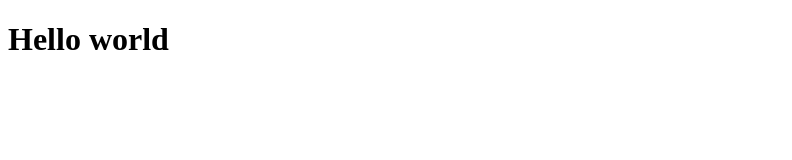
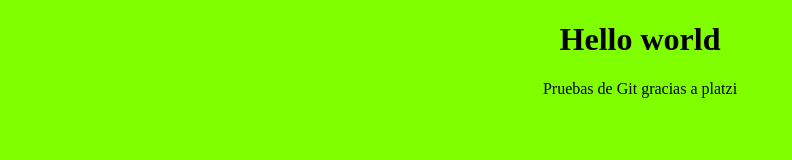
Before and after one commit to giorge000/PlatziGIT, a plain HTML site: page index.html in a window 1280 px wide. Shown: the whole page, without its empty margins (0-792 px from the left). Drawn offline with Linux system fonts and the light colour scheme.

Commit message:
Agregando el css y en el html

```diff
--- /dev/null
+++ b/CSS/slytlus.css
@@ -0,0 +1,5 @@
+body
+{
+    text-align: center;
+    background-color: chartreuse;
+}
--- a/index.html
+++ b/index.html
@@ -4,12 +4,13 @@
     <meta charset="UTF-8">
     <meta name="viewport" content="width=device-width, initial-scale=1.0">
     <title>Document</title>
+    <link rel="stylesheet" href="CSS/slytlus.css">
 </head>
 <body>
     <div>
         <h1>Hello world</h1>
         <p>
-
+            Pruebas de Git gracias a platzi
         </p>
     </div>
 
```
